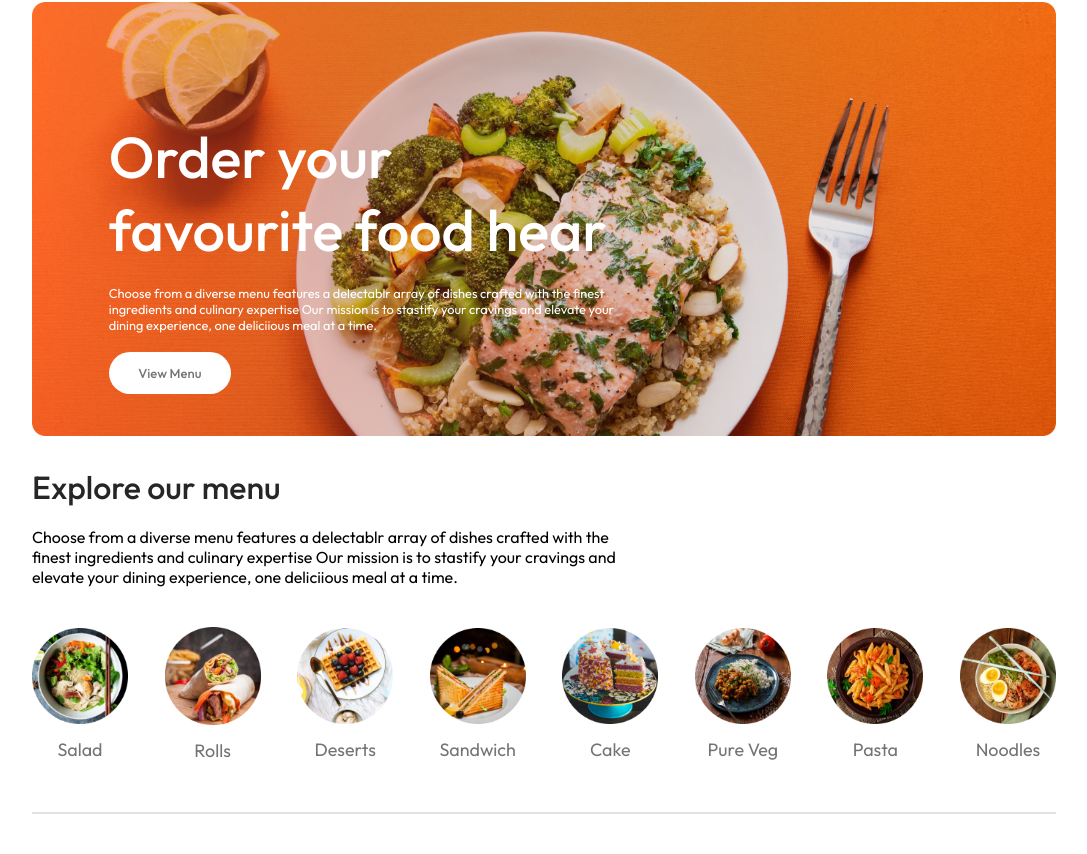
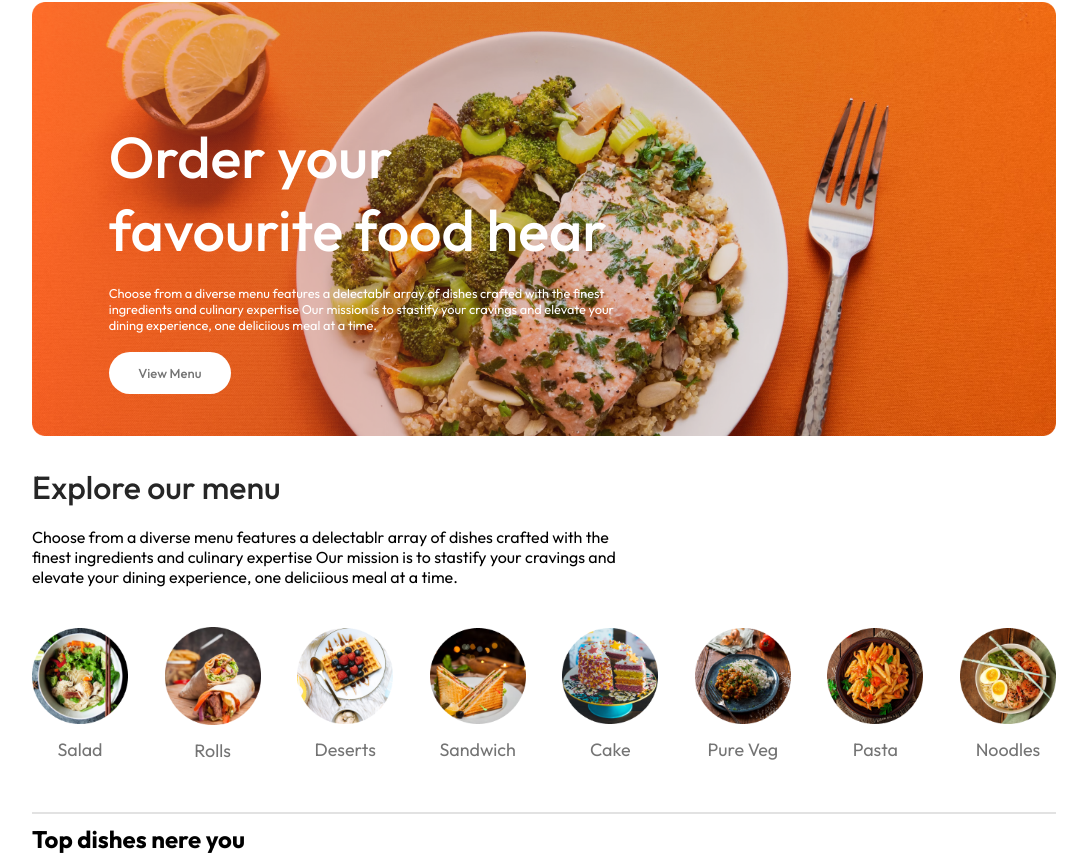
Before and after one commit to Shakithyanshaw/tomato-food-delivery, a React (Vite) app in the folder frontend/: page / in a window 1280 px wide. Shown: the part 110-964 px from the top of the page, without its empty margins (96-1183 px from the left). Before the commit the page ends 934 px from the top, so only its background shows below. Built offline with nearby package versions, Linux system fonts and the light colour scheme.

Commit message:
Add FoodDisplay and FoodItem components; implement StoreContext for state management

```diff
--- /dev/null
+++ b/frontend/src/components/FoodDisplay/FoodDisplay.jsx
@@ -0,0 +1,22 @@
+import React, { useContext } from 'react';
+import './FoodDisplay.css';
+import { StoreContext } from '../../context/storeContext';
+
+const FoodDisplay = ({ category }) => {
+  const { food_list } = useContext(StoreContext);
+
+  return (
+    <div>
+      <div className="food-display" id="food-display">
+        <h2>Top dishes nere you</h2>
+        <div className="food-diisplay-list">
+          {food_list.map((item, index) => {
+            return;
+          })}
+        </div>
+      </div>
+    </div>
+  );
+};
+
+export default FoodDisplay;
--- /dev/null
+++ b/frontend/src/context/storeContext.jsx
@@ -0,0 +1,18 @@
+import { createContext } from 'react';
+import { food_list } from '../assets/assets';
+
+export const StoreContext = createContext(null);
+
+const StoreContextProvider = (props) => {
+  const contextValue = {
+    food_list,
+  };
+
+  return (
+    <StoreContext.Provider value={contextValue}>
+      {props.children}
+    </StoreContext.Provider>
+  );
+};
+
+export default StoreContextProvider;
--- a/frontend/src/main.jsx
+++ b/frontend/src/main.jsx
@@ -3,9 +3,12 @@ import { createRoot } from 'react-dom/client';
 import './index.css';
 import App from './App.jsx';
 import { BrowserRouter } from 'react-router-dom';
+import StoreContextProvider from './context/storeContext.jsx';
 
 createRoot(document.getElementById('root')).render(
   <BrowserRouter>
-    <App />
+    <StoreContextProvider>
+      <App />
+    </StoreContextProvider>
   </BrowserRouter>
 );
--- a/frontend/src/pages/Home/Home.jsx
+++ b/frontend/src/pages/Home/Home.jsx
@@ -2,6 +2,7 @@ import React, { useState } from 'react';
 import './Home.css';
 import Header from '../../components/Header/Header';
 import ExploreMenu from '../../components/ExploreMenu/ExploreMenu';
+import FoodDisplay from '../../components/FoodDisplay/FoodDisplay';
 
 const Home = () => {
   const [category, setCategory] = useState('All');
@@ -10,6 +11,7 @@ const Home = () => {
     <div>
       <Header />
       <ExploreMenu category={category} setCategory={setCategory} />
+      <FoodDisplay category={category} />
     </div>
   );
 };
```
Also changed, not shown: frontend/src/components/FoodItem/FoodItem.jsx (added, +8 -0 lines), frontend/src/components/FoodDisplay/FoodDisplay.css (added), frontend/src/components/FoodItem/FoodItem.css (added).
